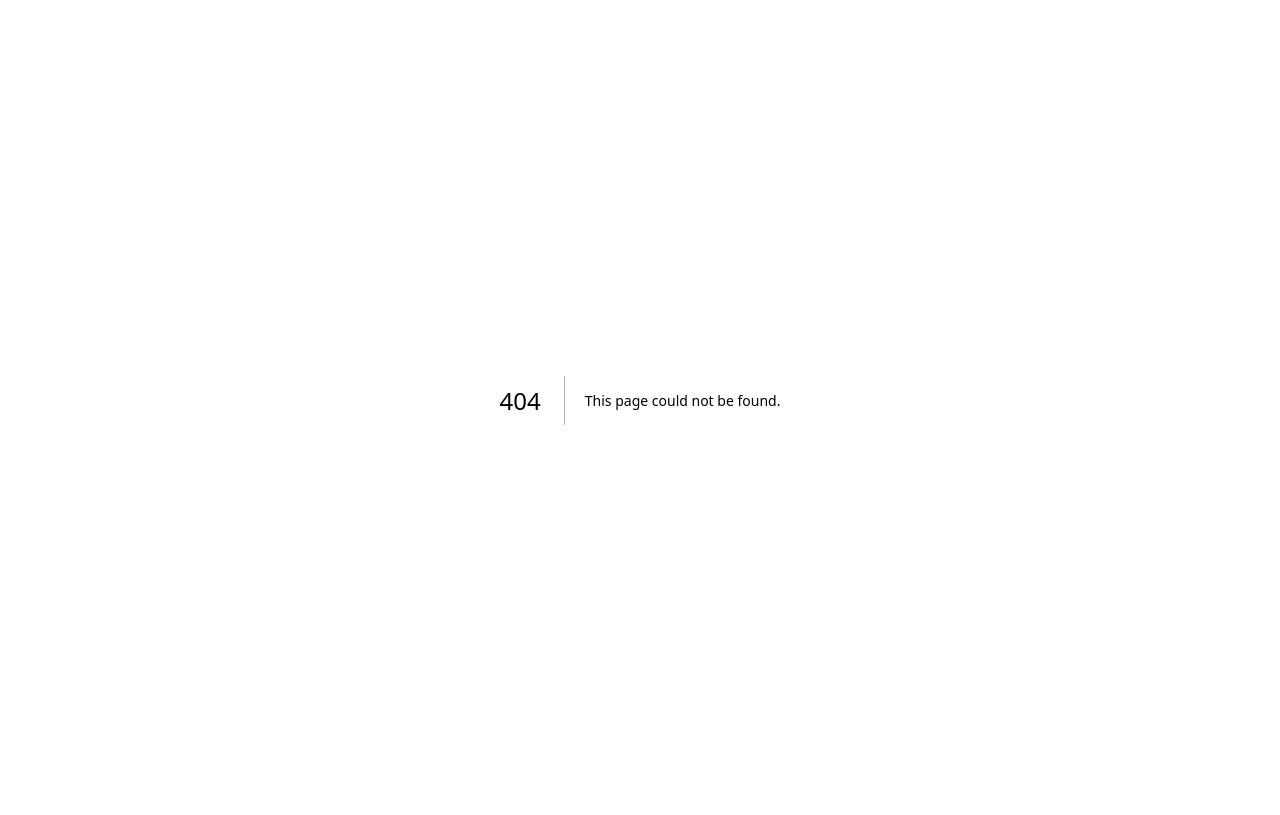
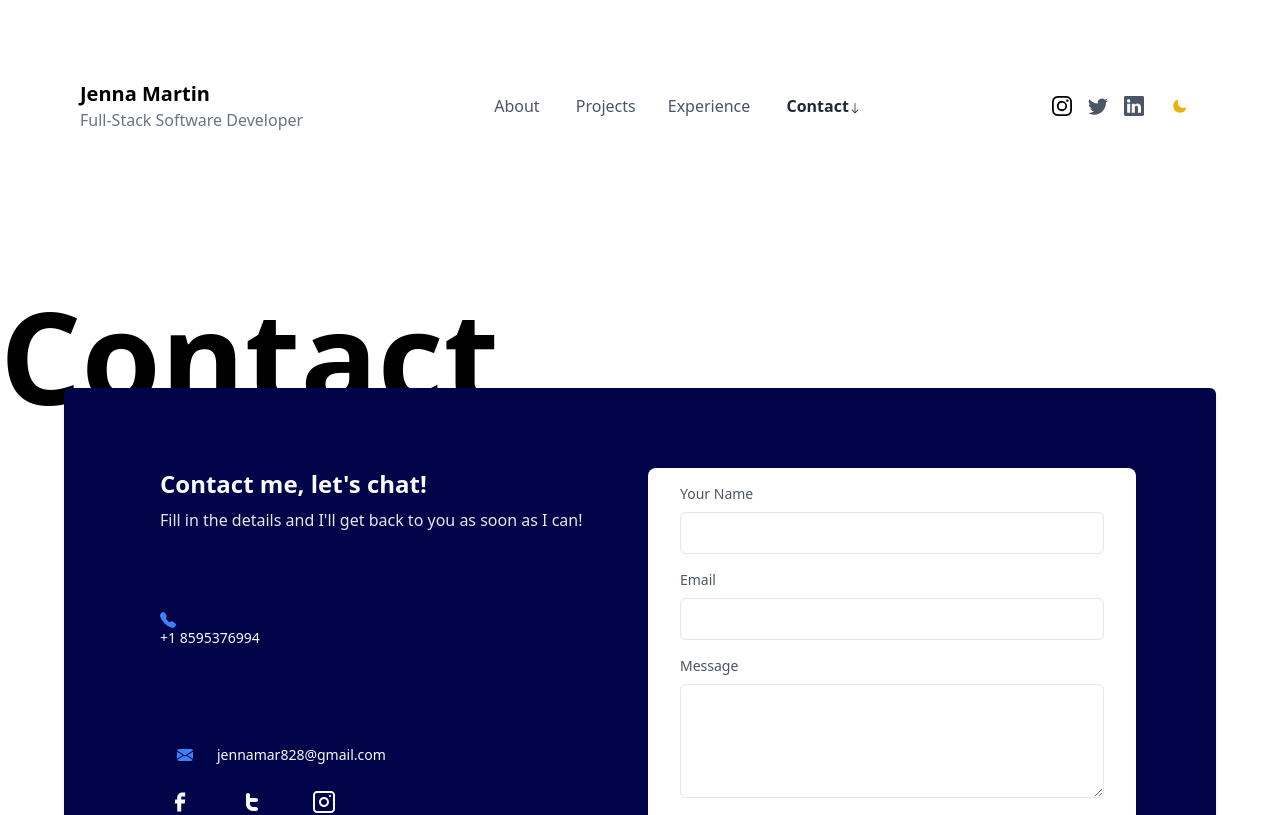
Before and after one commit to jenna-theresa01/my-portfolio, a Next.js app in the folder jenna-portfolio/: page /contact in a window 1280 px wide. Before the commit this address had no page. Shown: the top 815 px of the page. Built offline with nearby package versions, Linux system fonts and the light colour scheme.

Commit message:
file formatting changed

```diff
--- /dev/null
+++ b/jenna-portfolio/src/pages/contact.js
@@ -0,0 +1,11 @@
+import React from "react";
+import ContainerBlock from "@/components/ContainerBlock";
+import Contact from "@/components/Contact";
+
+export default function contact() {
+  return (
+    <ContainerBlock>
+      <Contact />
+    </ContainerBlock>
+  );
+}
--- a/jenna-portfolio/src/styles/globals.css
+++ b/jenna-portfolio/src/styles/globals.css
@@ -2,7 +2,7 @@
 @tailwind components;
 @tailwind utilities;
 
-html,
+/* html,
 body {
   padding: 0;
   margin: 0;
@@ -16,4 +16,4 @@ a {
 
 * {
   box-sizing: border-box;
-}
+} */
```
Also changed, not shown: jenna-portfolio/src/components/Footer.js (line endings or trailing spaces), jenna-portfolio/src/components/Hero.js (renamed from jenna-portfolio/src/components/Hero.jsx), jenna-portfolio/src/components/Layout.js (renamed from jenna-portfolio/src/components/Layout.jsx), jenna-portfolio/src/components/NavBar.js (renamed from jenna-portfolio/src/components/NavBar.jsx), jenna-portfolio/src/pages/about.js (added), jenna-portfolio/src/pages/projects.js (added).
